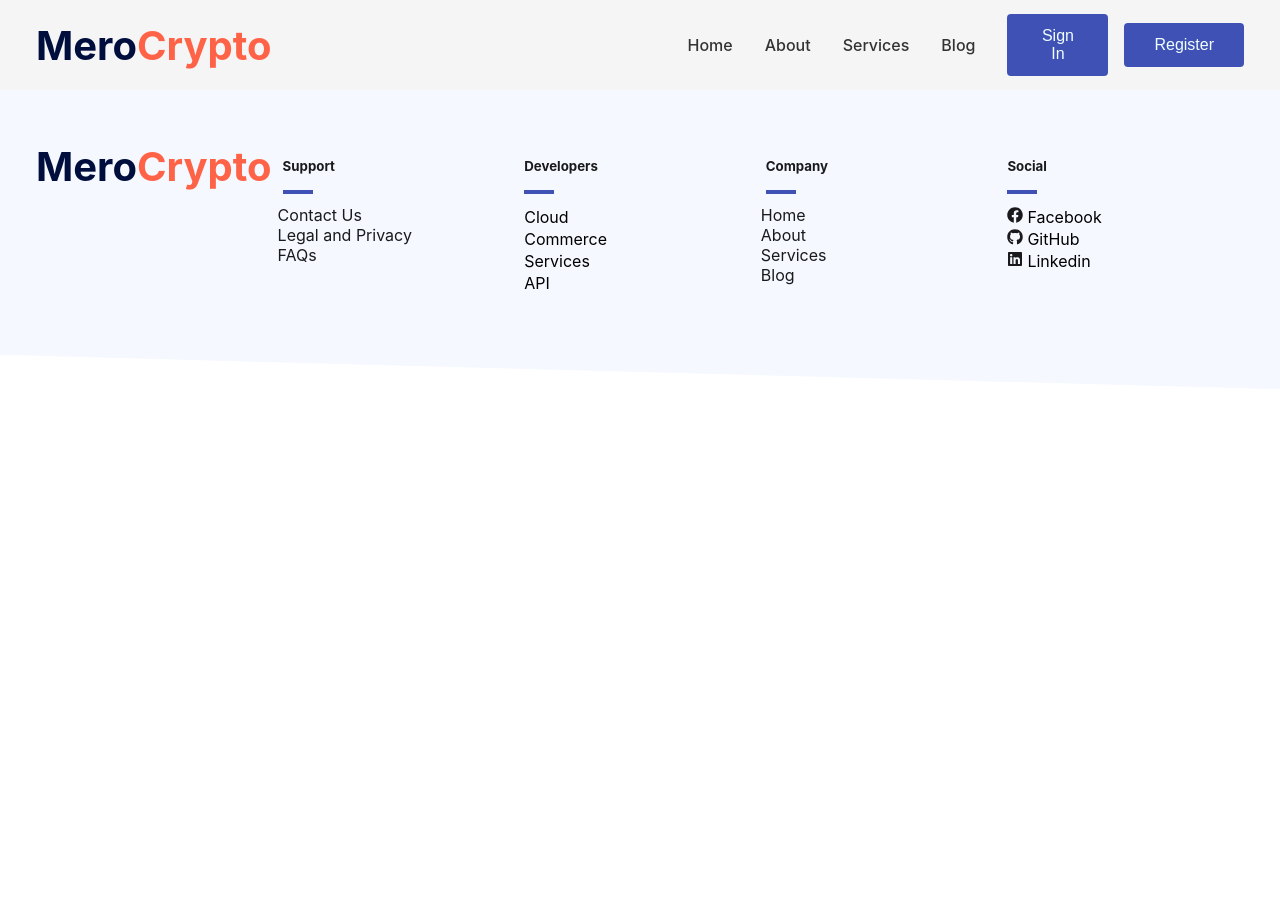
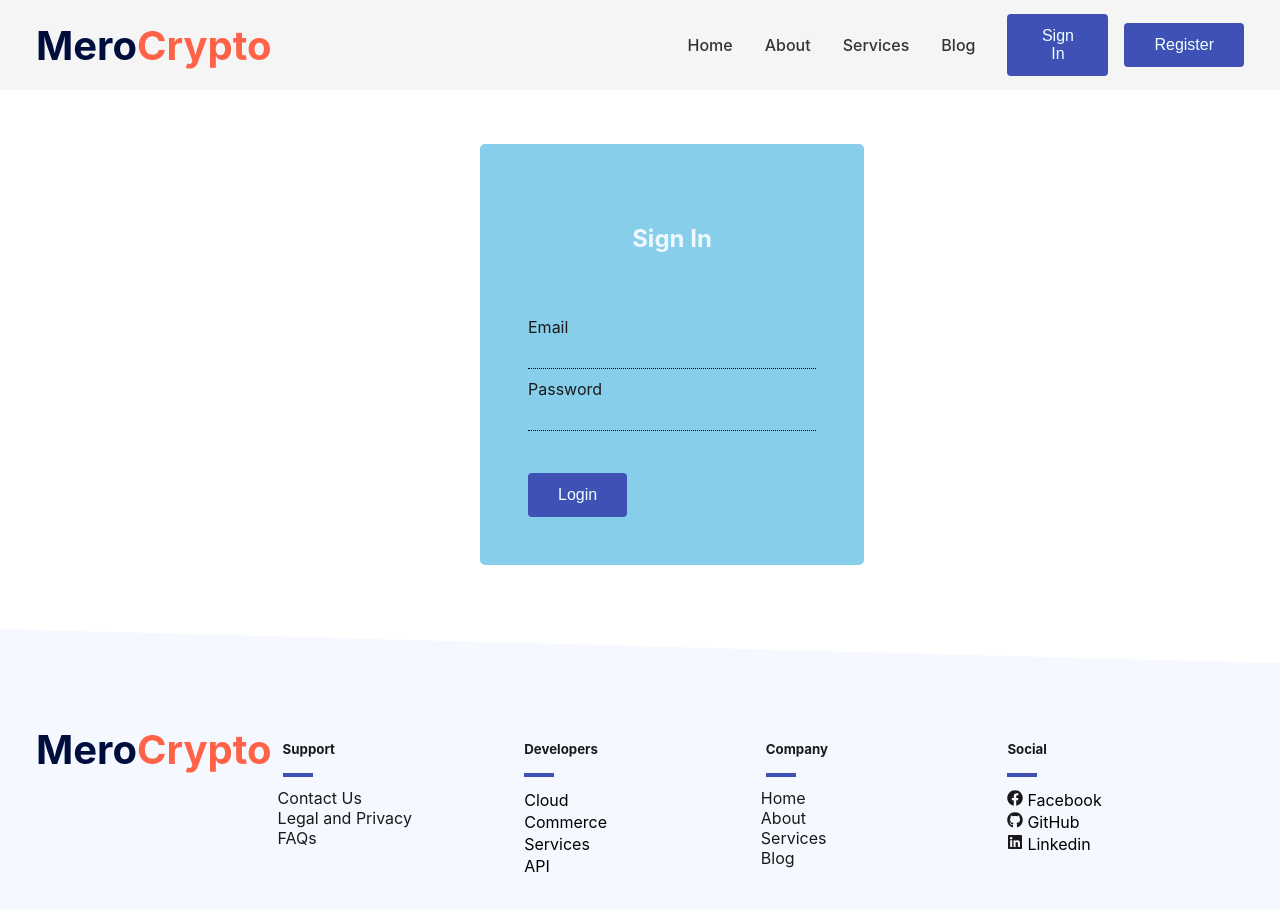
Before and after one commit to sauravkhadka/mero-crypto, a React (Create React App) app: page /signin in a window 1280 px wide. Shown: the top 910 px of the page. Before the commit the page ends 800 px from the top, so only its background shows below. Built offline with nearby package versions, Linux system fonts and the light colour scheme.

Commit message:
fourth commit

```diff
--- a/src/App.js
+++ b/src/App.js
@@ -15,6 +15,7 @@ import Cryptodata from "./pages/Cryptodata/Cryptodata";
 import Cryptomain from "./pages/Cryptodata/Cryptomain";
 import Signinsuccess from "./pages/Signinsuccess";
 import Legal from "./pages/Legal";
+import Faqs from "./pages/Faqs";
 
 
 
@@ -33,6 +34,7 @@ function App() {
         <Route exact path="/coinss" element={<Coinss />} />
         <Route exact path="/contactus" element={<Contactus />} />
         <Route exact path="/legal" element={<Legal />} />
+        <Route exact path="/faqs" element={<Faqs />} />
         <Route exact path="/cryptodata" element={<Cryptodata />} />
         <Route exact path="/cryptomain" element={<Cryptomain />} />
         <Route exact path="/signinsuccess" element={<Signinsuccess />} />
--- a/src/index.css
+++ b/src/index.css
@@ -3,6 +3,13 @@
 :root {
   --primary: #3f51b5;
   --background: #f5f8ff;
+}
+.hide-native-scrollbar {
+  scrollbar-width: none;
+  -ms-overflow-style: none;
+}
+.hide-native-scrollbar::-webkit-scrollbar {
+  display: none;
 }
 
 .primary {
--- a/src/pages/Contactus.js
+++ b/src/pages/Contactus.js
@@ -34,7 +34,7 @@ function Contactus() {
                         <TextField style={{ backgroundColor:"whitesmoke", borderRadius:"5px"}} label="Message" multiline rows={4} placeholder="Type your message here" variant="outlined" fullWidth required />
                         </Grid>
                         <Grid item xs={12}>
-                        <Button style={{ color:"white", backgroundColor:"#3f51b5", borderRadius:"4px", fontWeight:"500", marginTop:"10px"}} type="submit" variant="contained" color="blue" fullWidth>Submit</Button>
+                        <Button style={{ color:"white", backgroundColor:"#3f51b5", borderRadius:"4px", fontWeight:"500", marginTop:"10px"}} type="submit" variant="contained" fullWidth>Submit</Button>
                         </Grid>
 
                     </Grid>
--- /dev/null
+++ b/src/pages/Faqs.js
@@ -0,0 +1,35 @@
+import React from 'react';
+
+const Faqs = () => {
+  return (
+      <div style={{margin:"8rem 12rem 6rem 12rem", textAlign:"justify"}}>
+          <h2 style={{fontSize: "2.2rem", textAlign:"center"}}>FAQs</h2>
+          <ul style={{display: "list-item", margin:"2rem 0rem 2rem 2rem"}}>
+            <li style={{listStyleType: "circle"}}> Lorem ipsum dolor sit amet consectetur adipisicing elit. Maxime mollitia,
+                molestiae quas vel sint commodi repudiandae consequuntur voluptatum?
+            </li>
+            <li> Lorem ipsum dolor sit amet consectetur adipisicing elit. Maxime mollitia,
+                molestiae quas vel sint commodi repudiandae consequuntur voluptatum laborum
+                numquam blanditiis harum quisquam eius sed odit fugiat iusto fuga praesentium
+                optio, eaque rerum!
+            </li>
+            <li> Lorem ipsum dolor sit amet consectetur adipisicing elit. Maxime mollitia,
+                molestiae quas vel sint commodi repudiandae consequuntur voluptatum.
+            </li>
+            <li> Lorem ipsum dolor sit amet consectetur adipisicing elit. Maxime mollitia,
+                molestiae quas vel sint commodi repudiandae consequuntur voluptatum.
+            </li>
+            <li> Lorem ipsum dolor sit amet consectetur adipisicing elit. Maxime mollitia,
+                molestiae quas vel sint commodi repudiandae consequuntur voluptatum laborum
+                numquam blanditiis harum quisquam eius sed odit fugiat iusto fuga praesentium
+                optio, eaque rerum!
+            </li>
+            <li> Lorem ipsum dolor sit amet Lorem LoremLorem ipsum dolor sit amit
+            amet Lorem
+            </li>
+        </ul>
+      </div>
+  );
+};
+
+export default Faqs;
--- a/src/pages/Register.css
+++ b/src/pages/Register.css
@@ -6,7 +6,7 @@
 }
 
 .app-wrapper {
-    background-color: var(--primary);
+    background-color: skyblue;
     min-width: 350px;
     min-height: 650px;
     padding: 3rem;
@@ -15,7 +15,7 @@
 }
 
 .title {
-    color: coral;
+    color: rgb(255, 255, 255);
     text-align: center;
     margin: 8rem 0 4rem 0;
 }
--- a/src/pages/Register.js
+++ b/src/pages/Register.js
@@ -1,9 +1,11 @@
-import React, { useState, useEffect } from 'react';
+import React, { useState } from 'react';
 import Validation from './Validation';
 import './Register.css';
 import { useNavigate } from 'react-router-dom';
 
 const Register = ({ submitForm }) => {
+
+        const navigate = useNavigate()
 
     const [values, setValues] = useState({
         fullname:"",
@@ -12,7 +14,6 @@ const Register = ({ submitForm }) => {
     });
 
     const [errors, setErrors] = useState({});
-    const [dataIsCorrect, setDataIsCorrect] = useState(false);
 
     const handleChange = (event) => {
         setValues({
@@ -24,20 +25,10 @@ const Register = ({ submitForm }) => {
     const handleFormSubmit = (event) => {
         event.preventDefault();
         setErrors(Validation(values));
-        setDataIsCorrect(true);
+        if(Object.keys(errors).length === 0){
+            navigate("/registersuccess");
+        }
     };
-
-    const navigate = useNavigate()
-
-    const handleLink = (path) => {
-        navigate(`${path}`);
-    }
-
-    useEffect(() =>{
-        if(Object.keys(errors).length === 0 && dataIsCorrect){
-            submitForm(true);
-        }
-    }, [errors]);
 
   return (
         <div className='register-container'>
@@ -73,7 +64,7 @@ const Register = ({ submitForm }) => {
                         onChange={handleChange} />
                         {errors.password && <p className='error'>{errors.password}</p>}
                     </div>
-                    <button className='btn-1' onSubmit={() => handleLink("/Registersuccess")}>Sign Up</button>
+                    <button className='btn-1'>Sign Up</button>
                 </form>
             </div>
         </div>
--- a/src/pages/Registersuccess.js
+++ b/src/pages/Registersuccess.js
@@ -1,10 +1,13 @@
 function Registersuccess() {
   return (
-    <div className='container'>
-      <div className='app-wrapper'>
-        <h1 className='form-success'>welcome!</h1>
+    <div className='container' style={{
+      backgroundColor:"whitesmoke",
+      marginTop:"6rem",
+      padding:"10rem",
+      textAlign:"center"
+    }}>
+        <h1>Welcome!</h1>
       </div>
-    </div>
   );
 }
 
--- a/src/pages/Signin.css
+++ b/src/pages/Signin.css
@@ -0,0 +1,56 @@
+.main-container {
+    width: 30%;
+    margin-left: 30rem;
+    justify-content: center;
+    align-items: center;
+}
+.signin-container {
+    margin-top: 9rem;
+    margin-bottom: 4rem;
+    background-color: skyblue;
+    min-width: 350px;
+    padding: 3rem;
+    box-sizing: border-box;
+    border-radius: 5px;
+}
+.signin-title {
+    margin-bottom: 4rem;
+    margin-top: 2rem;
+    color: aliceblue;
+    text-align: center;
+}
+.signin-email, .signin-psw {
+    display: grid;
+    font-size: 16px;
+}
+.password {
+    margin-bottom: 4rem;
+}
+.error {
+    color: crimson;
+}
+
+.input {
+    color: whitesmoke;
+    height: 32px;
+    font-size: 15px;
+    outline: none;
+    width: 10%;
+    border-top-style: none;
+    border-left-style: none;
+    border-right-style: none;
+    border-bottom-style: 2px solid black;
+    margin-bottom: 10px;
+    padding: 0;
+}
+.btn-2 {
+    padding: 13px 30px;
+    background-color: var(--primary);
+    color: azure;
+    font-size: 1rem;
+    font-weight: 500;
+    cursor: pointer;
+    border:transparent;
+    border-radius: 4px;
+    margin-top: 2rem;
+  }
--- a/src/pages/Signin.js
+++ b/src/pages/Signin.js
@@ -1,18 +1,18 @@
 import React, {useState} from 'react';
 import { useNavigate } from 'react-router-dom';
-import Signinsuccess from './Signinsuccess';
+import Signinvalidation from './Signinvalidation';
+import './Signin.css'
 
 const Signin = () => {
+    const navigate = useNavigate()
     const [values, setValues] = useState({
         email:"",
-        psw:""
+        password:""
     });
 
+    const [errors, setErrors] = useState({});
+
     const handleChange = (event) => {
-        setValues({
-            ...values,
-            [event.target.name]: event.target.value,
-        });
         setValues({
             ...values,
             [event.target.name]: event.target.value,
@@ -20,19 +20,28 @@ const Signin = () => {
     }
     const handleSubmit = (event) => {
         event.preventDefault();
-    }
-    const navigate = useNavigate()
+        setErrors(Signinvalidation(values));
+        if(Object.keys(errors).length === 0){
+            navigate("/signinsuccess");
+        }
+    };
 
-    const handleLink = (path) => {
-        navigate(`${path}`);
-    }
   return (
-      <div>
-          <form onSubmit={handleSubmit}>
-              <input type='email' name='email' value={values.email} placeholder='email' required onChange={handleChange} />
-              <input type='password' name='psw' value={values.psw} placeholder='password' required onChange={handleChange} />
-              <button className='btn' onClick={() => handleLink("/Signinsuccess")}>Login</button>
-            </form>
+        <div className='main-container'>
+            <div className='signin-container'>
+                <div><h2 className='signin-title'>Sign In</h2></div>
+                <form classname='signin-form' onSubmit={handleSubmit}>
+                    <div className='signin-email'>
+                        <label className='label'>Email</label>
+                        <input className='input' type='email' name='email' value={values.email} required onChange={handleChange} />
+                    </div>
+                    <div className='signin-psw'>
+                        <label className='label'>Password</label>
+                        <input className='input' type='password' name='password' value={values.password} required onChange={handleChange} />
+                    </div>
+                    <button className='btn-2'>Login</button>
+                </form>
+            </div>
         </div>
   );
 };
--- a/src/pages/Signinsuccess.js
+++ b/src/pages/Signinsuccess.js
@@ -1,9 +1,16 @@
+import { padding } from '@mui/system';
 import React from 'react';
 
 const Signinsuccess = () => {
   return (
-    <div>
+    <div className='container' style={{
+      backgroundColor:"whitesmoke",
+      marginTop:"8rem",
+      padding:"10rem",
+      textAlign:"center"
+    }}>
         <h1>LOGIN SUCCESS!!!!</h1>
+        <h2>Welcome</h2>
     </div>
   );
 };
--- /dev/null
+++ b/src/pages/Signinvalidation.js
@@ -0,0 +1,17 @@
+const Signinvalidation = (values) => {
+
+    let errors={};
+
+    if(!values.email){
+        errors.email="Email is required"
+    }else if(!/\S+@\S+\.\S+/.test(values.email)){
+        errors.email="Email is invalid"
+    }
+    if(!values.password){
+        errors.password="Password is required"
+    }
+
+  return errors;
+};
+
+export default Signinvalidation;
```
